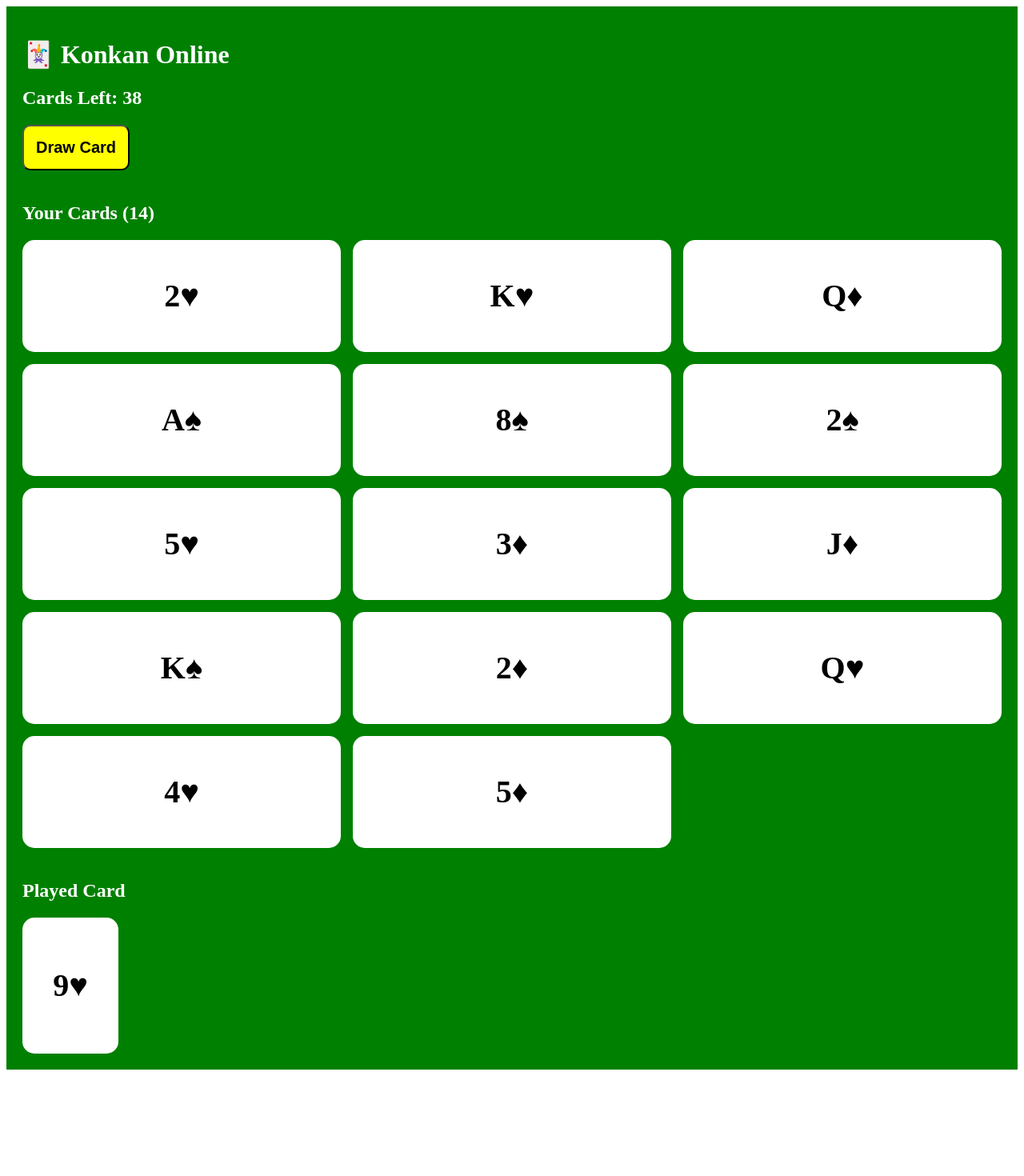
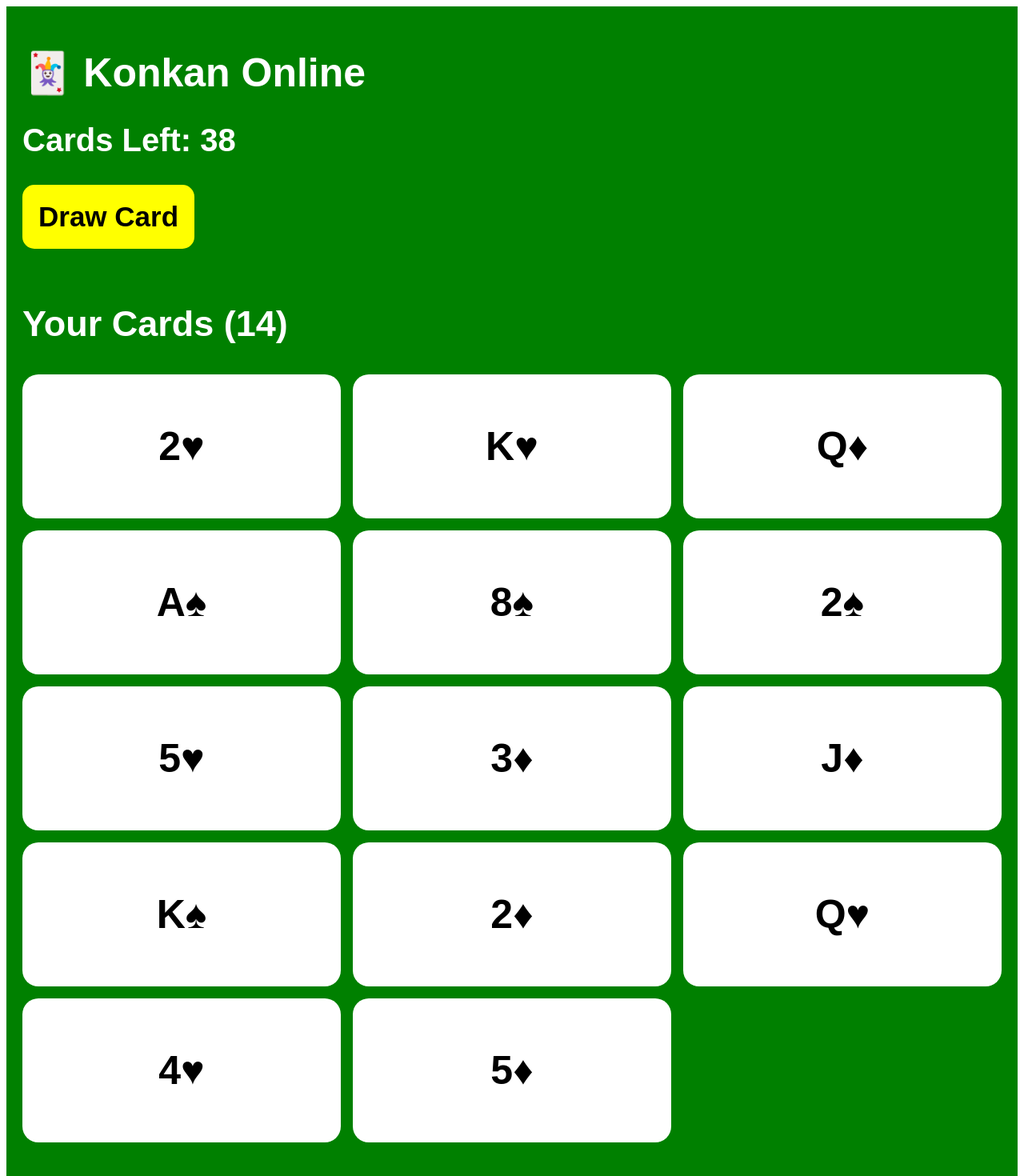
Before and after one commit to muhammedmustafamuhammed831-png/bingo-royal, a React (Vite) app: page / in a window 1280 px wide. Shown: the top 1470 px of the page at 80% size. Before the commit the page ends 1345 px from the top, so only its background shows below. Built offline with nearby package versions, Linux system fonts and the light colour scheme.

Commit message:
Refactor card game logic and improve UI styles

```diff
--- a/src/App.jsx
+++ b/src/App.jsx
@@ -2,6 +2,7 @@ import { useState } from "react";
 
 export default function App() {
   const suits = ["♠", "♥", "♦", "♣"];
+
   const values = [
     "A",
     "2",
@@ -30,16 +31,24 @@ export default function App() {
     return deck.sort(() => Math.random() - 0.5);
   };
 
-  const [deck, setDeck] = useState(createDeck());
+  const firstDeck = createDeck();
 
-  const [playerCards, setPlayerCards] = useState(deck.slice(0, 14));
+  const [deck, setDeck] = useState(firstDeck.slice(14));
 
-  const [playedCard, setPlayedCard] = useState(deck[20]);
+  const [playerCards, setPlayerCards] = useState(
+    firstDeck.slice(0, 14)
+  );
+
+  const [playedCard, setPlayedCard] = useState("🂠");
 
   const drawCard = () => {
     if (deck.length === 0) return;
 
-    const newCard = deck[playerCards.length + 1];
+    const newDeck = [...deck];
+
+    const newCard = newDeck.pop();
+
+    setDeck(newDeck);
 
     setPlayerCards([...playerCards, newCard]);
   };
@@ -47,7 +56,9 @@ export default function App() {
   const playCard = (card) => {
     setPlayedCard(card);
 
-    setPlayerCards(playerCards.filter((c) => c !== card));
+    setPlayerCards(
+      playerCards.filter((c, index) => index !== playerCards.indexOf(card))
+    );
   };
 
   return (
@@ -57,27 +68,35 @@ export default function App() {
         minHeight: "100vh",
         padding: 20,
         color: "white",
+        fontFamily: "Arial",
       }}
     >
-      <h1>🃏 Konkan Online</h1>
+      <h1 style={{ fontSize: 50 }}>
+        🃏 Konkan Online
+      </h1>
 
-      <h2>Cards Left: {52 - playerCards.length}</h2>
+      <h2 style={{ fontSize: 40 }}>
+        Cards Left: {deck.length}
+      </h2>
 
       <button
         onClick={drawCard}
         style={{
-          padding: 15,
-          fontSize: 20,
-          borderRadius: 10,
-          marginBottom: 20,
+          padding: 20,
+          fontSize: 35,
+          borderRadius: 15,
           background: "yellow",
           fontWeight: "bold",
+          marginBottom: 30,
+          border: "none",
         }}
       >
         Draw Card
       </button>
 
-      <h2>Your Cards ({playerCards.length})</h2>
+      <h2 style={{ fontSize: 45 }}>
+        Your Cards ({playerCards.length})
+      </h2>
 
       <div
         style={{
@@ -93,12 +112,12 @@ export default function App() {
             style={{
               background: "white",
               color: "black",
-              height: 140,
-              borderRadius: 15,
+              height: 180,
+              borderRadius: 20,
               display: "flex",
               justifyContent: "center",
               alignItems: "center",
-              fontSize: 40,
+              fontSize: 50,
               fontWeight: "bold",
             }}
           >
@@ -107,20 +126,28 @@ export default function App() {
         ))}
       </div>
 
-      <h2 style={{ marginTop: 40 }}>Played Card</h2>
+      <h2
+        style={{
+          marginTop: 40,
+          fontSize: 45,
+        }}
+      >
+        Played Card
+      </h2>
 
       <div
         style={{
           background: "white",
           color: "black",
-          width: 120,
-          height: 170,
-          borderRadius: 15,
+          width: 150,
+          height: 200,
+          borderRadius: 20,
           display: "flex",
           justifyContent: "center",
           alignItems: "center",
-          fontSize: 40,
+          fontSize: 60,
           fontWeight: "bold",
+          marginBottom: 40,
         }}
       >
         {playedCard}
```
